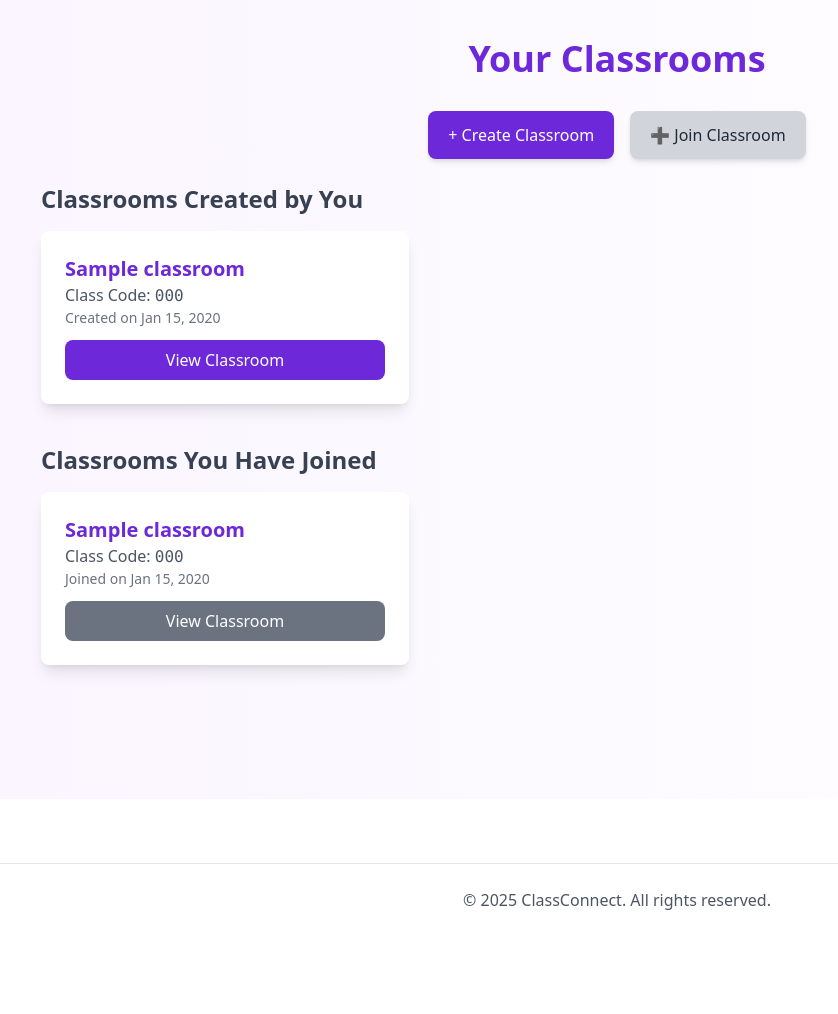
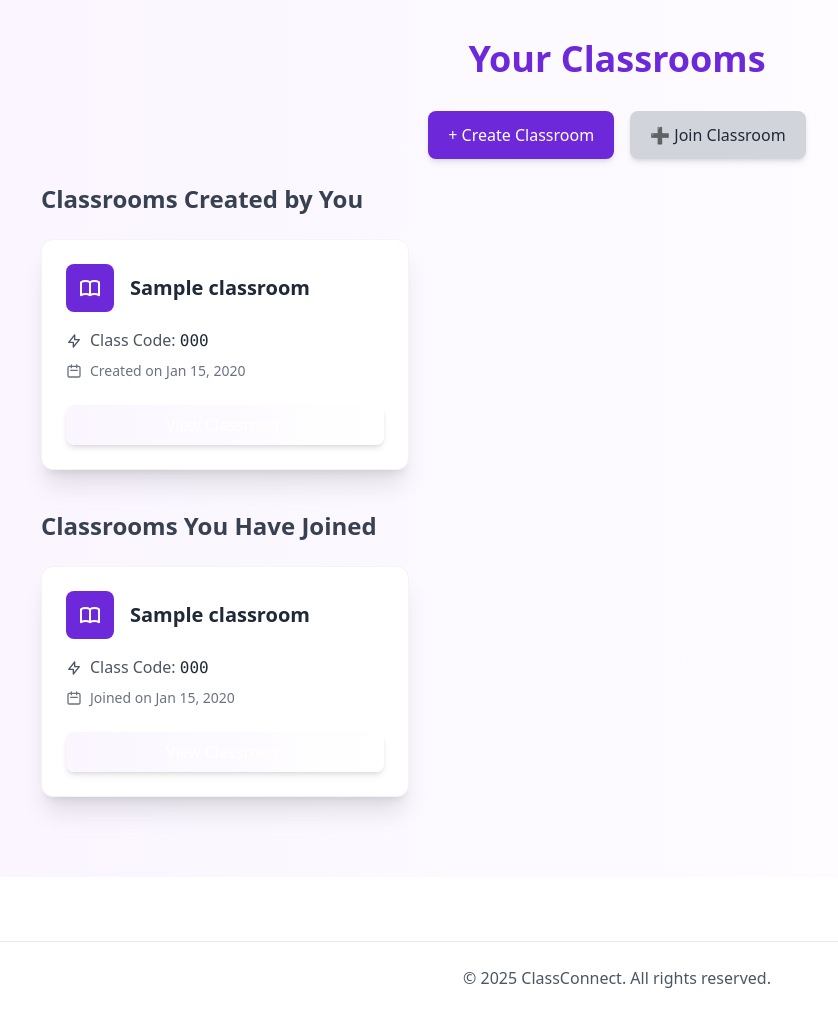
Before and after one commit to MalikHashirShakeel/Classroom-Web-App, a Django app: page /classroom/ in a window 1280 px wide. Shown: the part 105-1119 px from the top of the page, without its empty margins (23-861 px from the left). Before the commit the page ends 1015 px from the top, so only its background shows below. Run offline with Django 5.2, Linux system fonts and the light colour scheme; a user stored in the database is signed in; tables that the repository leaves empty hold one stand-in row (values such as "Sample post"); some libraries are stand-ins or nearby versions.

Commit message:
Updated classroom card design

```diff
--- a/classroom_web_app/classroom/templates/classroom/classroom_list.html
+++ b/classroom_web_app/classroom/templates/classroom/classroom_list.html
@@ -20,16 +20,39 @@
 
         <!-- Created Classrooms Section -->
         <div class="mb-10">
-            <h2 class="text-2xl font-semibold text-gray-700 mb-4">Classrooms Created by You</h2>
+            <h2 class="text-2xl font-semibold text-gray-700 mb-6">Classrooms Created by You</h2>
             {% if created_classrooms %}
                 <div class="grid md:grid-cols-3 gap-6">
                     {% for classroom in created_classrooms %}
-                        <div class="bg-white p-6 rounded-lg shadow-lg transition transform hover:scale-105">
-                            <h3 class="text-xl font-bold text-custom-purple">{{ classroom.name }}</h3>
-                            <p class="text-gray-600">Class Code: <span class="font-mono">{{ classroom.class_code }}</span></p>
-                            <p class="text-gray-500 text-sm">Created on {{ classroom.created_at|date:"M d, Y" }}</p>
-                            <a href="#"
-                               class="block mt-3 text-white bg-custom-purple px-4 py-2 rounded-lg text-center hover:bg-purple-700 transition">
+                        <div class="bg-white p-6 rounded-xl shadow-xl hover:shadow-2xl transition-all transform hover:scale-[1.02] border border-gray-100">
+                            <!-- Classroom Header with Icon -->
+                            <div class="flex items-center space-x-4 mb-4">
+                                <div class="bg-custom-purple p-3 rounded-lg">
+                                    <svg class="w-6 h-6 text-white" fill="none" stroke="currentColor" viewBox="0 0 24 24" xmlns="http://www.w3.org/2000/svg">
+                                        <path stroke-linecap="round" stroke-linejoin="round" stroke-width="2" d="M12 6.253v13m0-13C10.832 5.477 9.246 5 7.5 5S4.168 5.477 3 6.253v13C4.168 18.477 5.754 18 7.5 18s3.332.477 4.5 1.253m0-13C13.168 5.477 14.754 5 16.5 5c1.747 0 3.332.477 4.5 1.253v13C19.832 18.477 18.247 18 16.5 18c-1.746 0-3.332.477-4.5 1.253"></path>
+                                    </svg>
+                                </div>
+                                <h3 class="text-xl font-bold text-gray-800">{{ classroom.name }}</h3>
+                            </div>
+
+                            <!-- Classroom Details -->
+                            <div class="space-y-2">
+                                <p class="text-gray-600 flex items-center">
+                                    <svg class="w-4 h-4 mr-2" fill="none" stroke="currentColor" viewBox="0 0 24 24" xmlns="http://www.w3.org/2000/svg">
+                                        <path stroke-linecap="round" stroke-linejoin="round" stroke-width="2" d="M13 10V3L4 14h7v7l9-11h-7z"></path>
+                                    </svg>
+                                    <span>Class Code: <span class="font-mono text-gray-800">{{ classroom.class_code }}</span></span>
+                                </p>
+                                <p class="text-gray-500 text-sm flex items-center">
+                                    <svg class="w-4 h-4 mr-2" fill="none" stroke="currentColor" viewBox="0 0 24 24" xmlns="http://www.w3.org/2000/svg">
+                                        <path stroke-linecap="round" stroke-linejoin="round" stroke-width="2" d="M8 7V3m8 4V3m-9 8h10M5 21h14a2 2 0 002-2V7a2 2 0 00-2-2H5a2 2 0 00-2 2v12a2 2 0 002 2z"></path>
+                                    </svg>
+                                    <span>Created on {{ classroom.created_at|date:"M d, Y" }}</span>
+                                </p>
+                            </div>
+
+                            <!-- View Classroom Button -->
+                            <a href="#" class="block mt-6 text-white bg-gradient-to-r from-custom-purple to-purple-600 px-4 py-2 rounded-lg text-center hover:from-purple-600 hover:to-custom-purple transition-all shadow-md">
                                 View Classroom
                             </a>
                         </div>
@@ -41,28 +64,51 @@
         </div>
 
         <!-- Enrolled Classrooms Section -->
-        <div>
-            <h2 class="text-2xl font-semibold text-gray-700 mb-4">Classrooms You Have Joined</h2>
+        <!-- Enrolled Classrooms Section -->
+        <div class="mb-10">
+            <h2 class="text-2xl font-semibold text-gray-700 mb-6">Classrooms You Have Joined</h2>
             {% if enrolled_classrooms %}
                 <div class="grid md:grid-cols-3 gap-6">
                     {% for classroom in enrolled_classrooms %}
-                        <div class="bg-white p-6 rounded-lg shadow-lg transition transform hover:scale-105">
-                            <h3 class="text-xl font-bold text-custom-purple">{{ classroom.name }}</h3>
-                            <p class="text-gray-600">Class Code: <span class="font-mono">{{ classroom.class_code }}</span></p>
+                        <div class="bg-white p-6 rounded-xl shadow-xl hover:shadow-2xl transition-all transform hover:scale-[1.02] border border-gray-100">
+                            <!-- Classroom Header with Icon -->
+                            <div class="flex items-center space-x-4 mb-4">
+                                <div class="bg-custom-purple p-3 rounded-lg">
+                                    <svg class="w-6 h-6 text-white" fill="none" stroke="currentColor" viewBox="0 0 24 24" xmlns="http://www.w3.org/2000/svg">
+                                        <path stroke-linecap="round" stroke-linejoin="round" stroke-width="2" d="M12 6.253v13m0-13C10.832 5.477 9.246 5 7.5 5S4.168 5.477 3 6.253v13C4.168 18.477 5.754 18 7.5 18s3.332.477 4.5 1.253m0-13C13.168 5.477 14.754 5 16.5 5c1.747 0 3.332.477 4.5 1.253v13C19.832 18.477 18.247 18 16.5 18c-1.746 0-3.332.477-4.5 1.253"></path>
+                                    </svg>
+                                </div>
+                                <h3 class="text-xl font-bold text-gray-800">{{ classroom.name }}</h3>
+                            </div>
 
-                            {% for enrollment in classroom.enrollment_set.all %}
-                                {% if enrollment.student == request.user %}
-                                    <p class="text-gray-500 text-sm">Joined on {{ enrollment.enrolled_at|date:"M d, Y" }}</p>
-                                {% endif %}
-                            {% endfor %}
+                            <!-- Classroom Details -->
+                            <div class="space-y-2">
+                                <p class="text-gray-600 flex items-center">
+                                    <svg class="w-4 h-4 mr-2" fill="none" stroke="currentColor" viewBox="0 0 24 24" xmlns="http://www.w3.org/2000/svg">
+                                        <path stroke-linecap="round" stroke-linejoin="round" stroke-width="2" d="M13 10V3L4 14h7v7l9-11h-7z"></path>
+                                    </svg>
+                                    <span>Class Code: <span class="font-mono text-gray-800">{{ classroom.class_code }}</span></span>
+                                </p>
 
+                                {% for enrollment in classroom.enrollment_set.all %}
+                                    {% if enrollment.student == request.user %}
+                                        <p class="text-gray-500 text-sm flex items-center">
+                                            <svg class="w-4 h-4 mr-2" fill="none" stroke="currentColor" viewBox="0 0 24 24" xmlns="http://www.w3.org/2000/svg">
+                                                <path stroke-linecap="round" stroke-linejoin="round" stroke-width="2" d="M8 7V3m8 4V3m-9 8h10M5 21h14a2 2 0 002-2V7a2 2 0 00-2-2H5a2 2 0 00-2 2v12a2 2 0 002 2z"></path>
+                                            </svg>
+                                            <span>Joined on {{ enrollment.enrolled_at|date:"M d, Y" }}</span>
+                                        </p>
+                                    {% endif %}
+                                {% endfor %}
+                            </div>
+
+                            <!-- View Classroom Button -->
                             <a href="{% url 'classroom_detail' classroom.id %}"
-                            class="block mt-3 text-white bg-gray-500 px-4 py-2 rounded-lg text-center hover:bg-gray-600 transition">
+                            class="block mt-6 text-white bg-gradient-to-r from-custom-purple to-purple-600 px-4 py-2 rounded-lg text-center hover:from-purple-600 hover:to-custom-purple transition-all shadow-md">
                                 View Classroom
                             </a>
                         </div>
                     {% endfor %}
-
                 </div>
             {% else %}
                 <p class="text-gray-500">You're not enrolled in any classrooms yet.</p>
```
